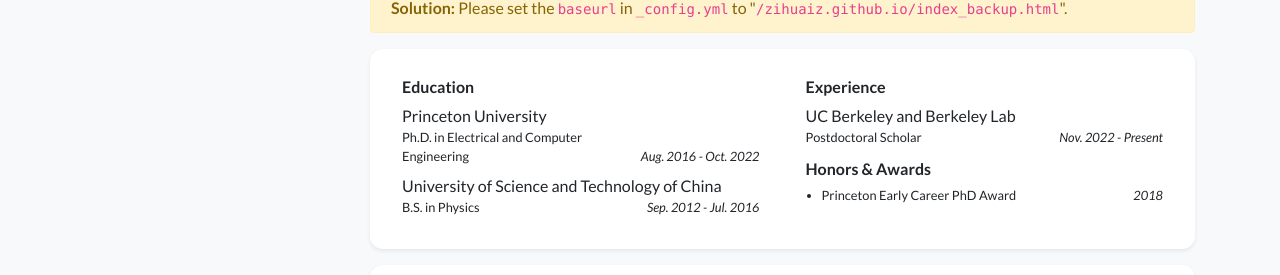
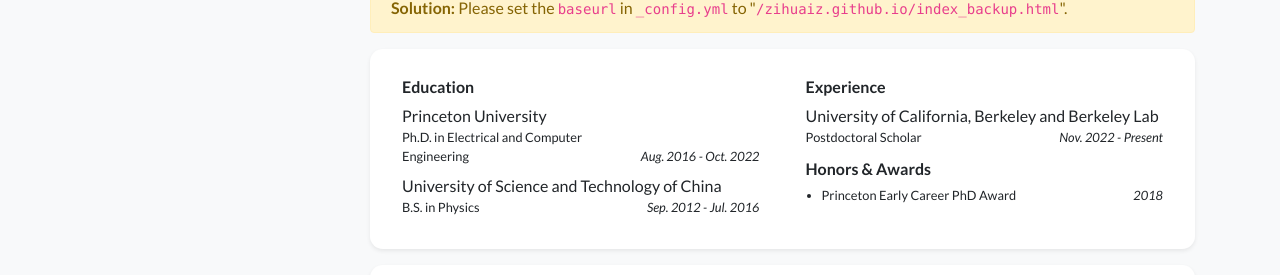
Before and after one commit to zihuaiz/zihuaiz.github.io, a Jekyll site: the page built from index_backup.html, in a window 1280 px wide and 1370 px high. Shown: the part 643-918 px from the top of the window. Built offline with Jekyll 4.4.1, drawn with Linux system fonts in a browser that asks for light colours; nearby versions of some CDN libraries; a style sheet for code colours, icons or effects is not loaded.

Commit message:
Update profile.yml

```diff
--- a/_data/profile.yml
+++ b/_data/profile.yml
@@ -46,7 +46,7 @@
   date: Sep. 2012 - Jul. 2016
 
 experience:
-- name: UC Berkeley and Berkeley Lab
+- name: University of California, Berkeley and Berkeley Lab
   logo: /assets/images/badges/empty.png
   position: Postdoctoral Scholar
   date: Nov. 2022 - Present
```
